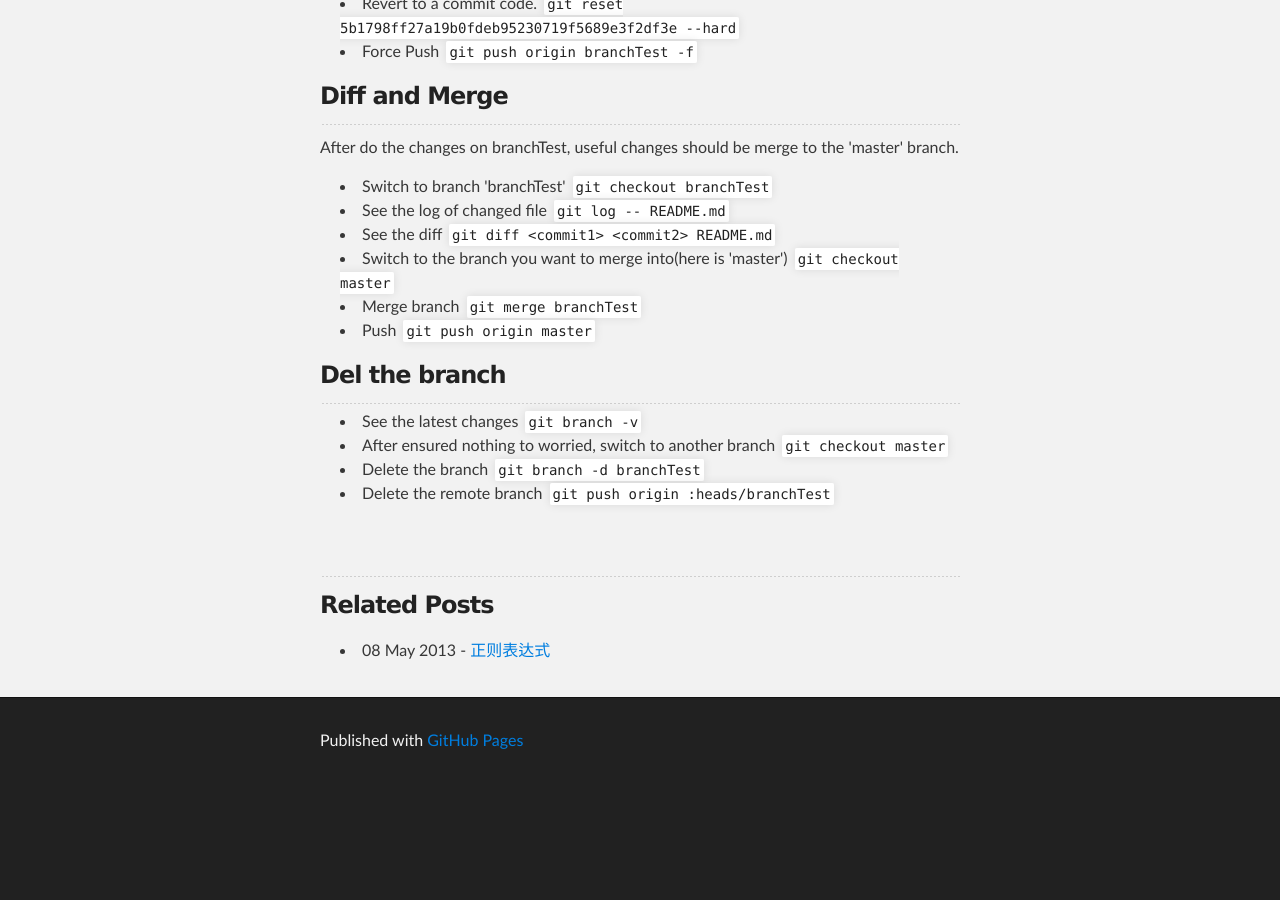
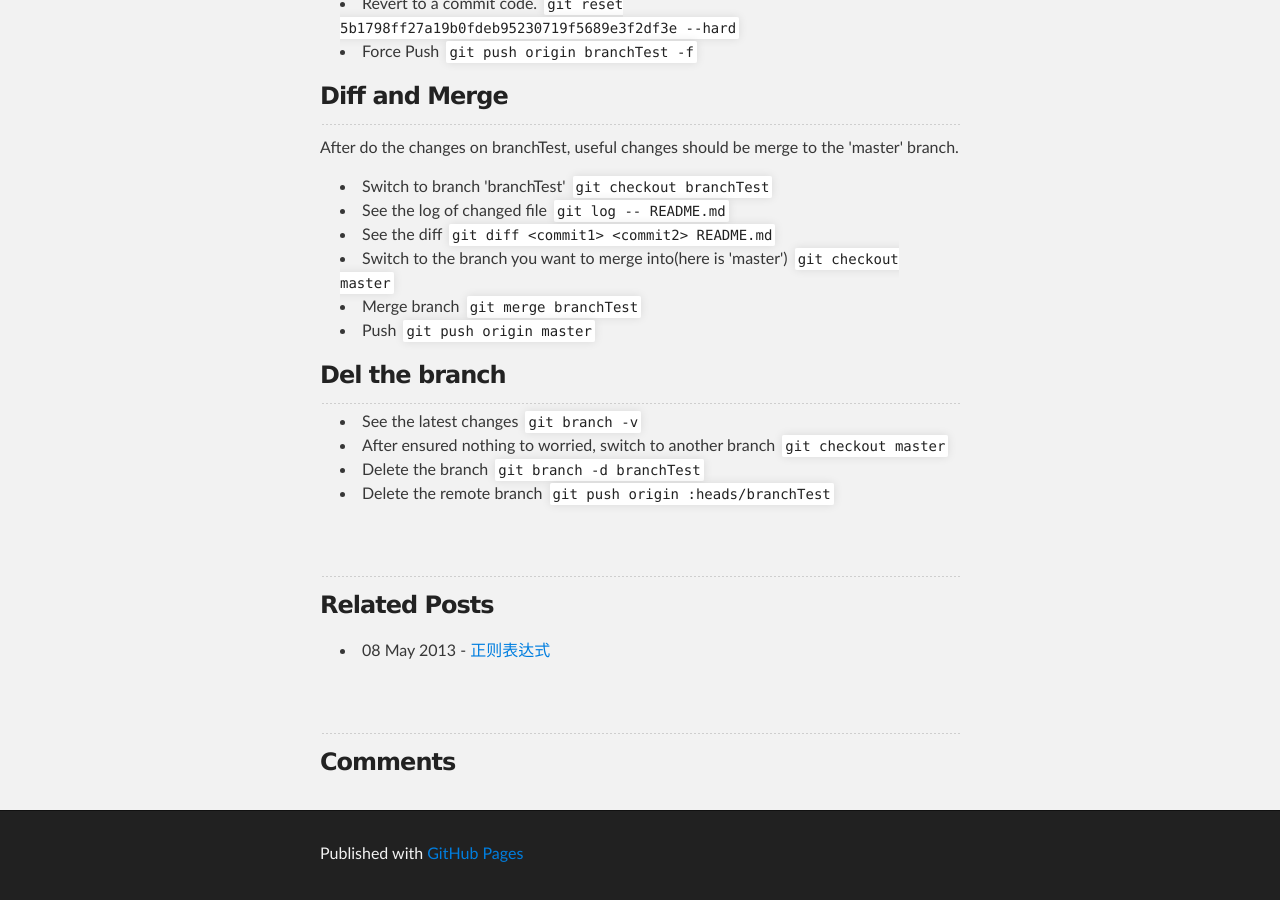
Before and after one commit to Siduzy/Blog, a Jekyll site: the page built from _posts/2013-05-08-Git-Basic-0.html, in a window 1280 px wide and 900 px high, scrolled down 2529 px. Built offline with Jekyll 4.4.1, drawn with Linux system fonts in a browser that asks for light colours; comment, search, counter and statistics services are not loaded; before the commit the page ends 3316 px from its top, so only the background shows below that.

Commit message:
update post with comment flag

```diff
--- a/_layouts/post.html
+++ b/_layouts/post.html
@@ -19,7 +19,10 @@ layout: default
     {% endfor %}
   </ul>
 </nav>
-
+<br/>
+<br/>
+<hr/>
+<h3>Comments</h3>
   {% if page.disqus_comments %}
     <div id="disqus_thread"></div>
     <script type="text/javascript">
```
